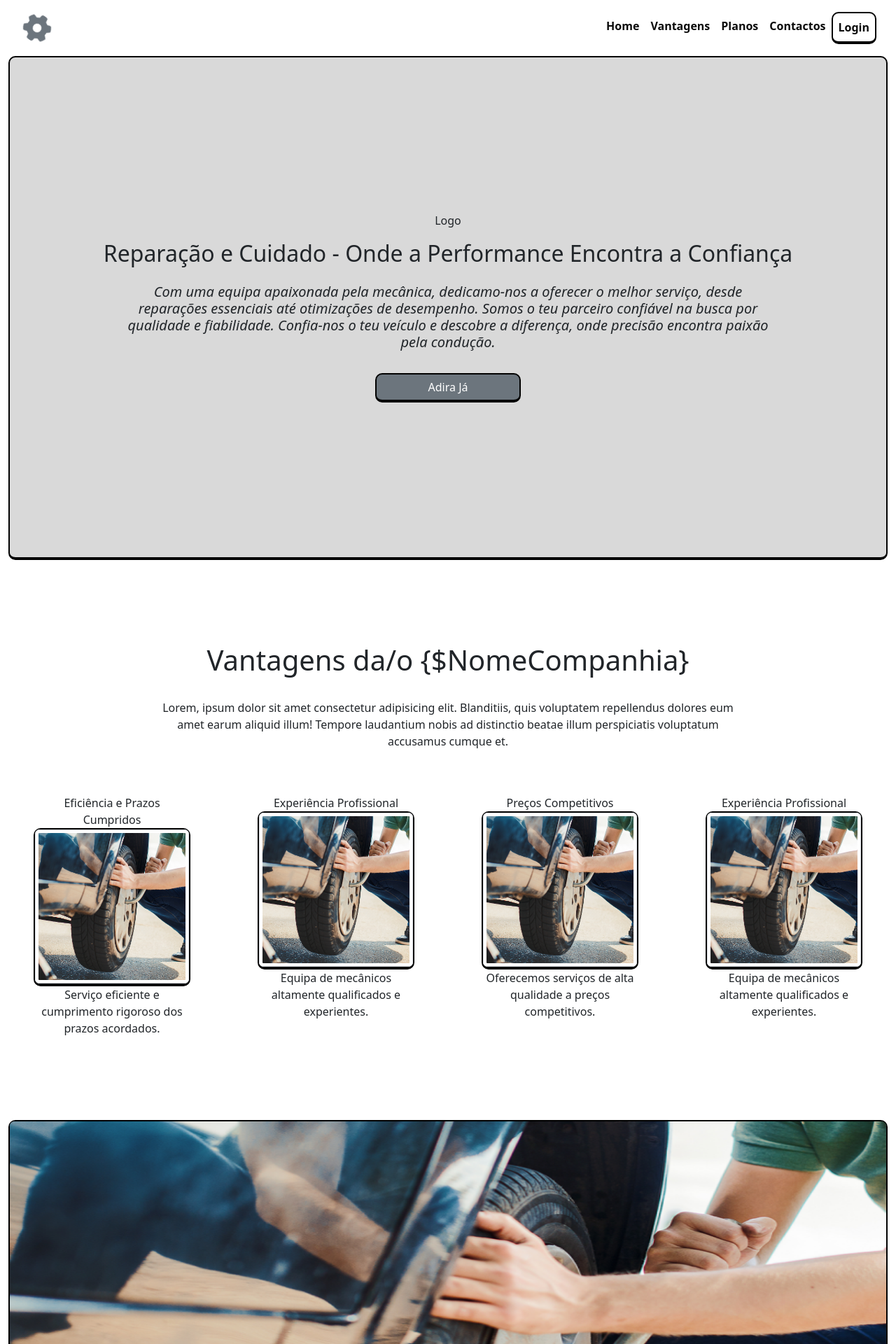
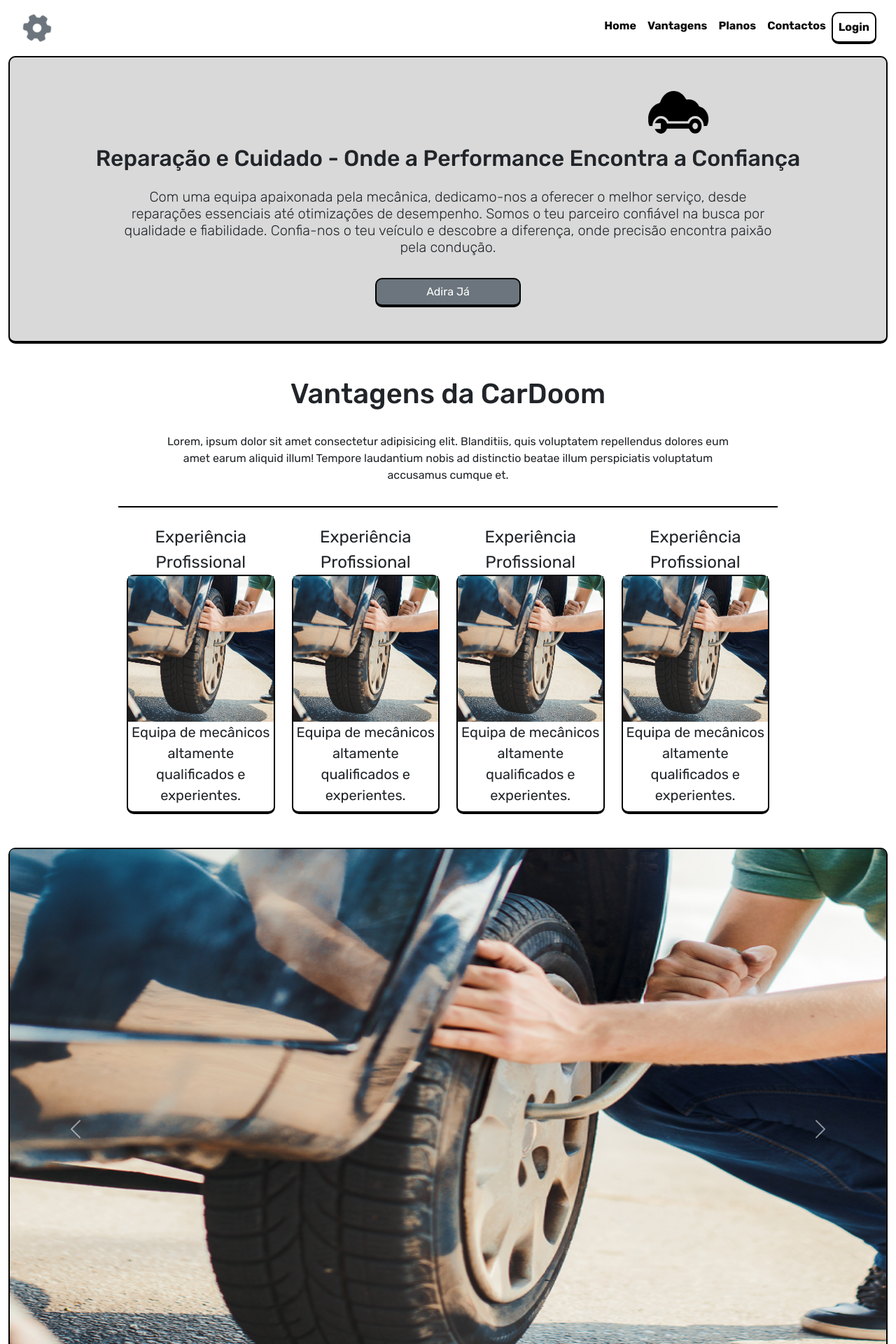
Before and after one commit to Bet20/TP_SIR, a PHP site: page / in a window 1280 px wide. Shown: the top 1920 px of the page at 70% size. Run offline with PHP 8.4, Linux system fonts and the light colour scheme.

Commit message:
changed cards to follow figma spec

```diff
--- a/css/style.css
+++ b/css/style.css
@@ -32,9 +32,9 @@ h5 {
 }
 
 ul, li, a {
-    list-style: none;
-    text-decoration: none;
-    padding: 0;
+    /* list-style: none; */
+    /* text-decoration: none; */
+    /* padding: 0; */
 }
 
 .teste {
@@ -150,3 +150,58 @@ img{
     0% { transform: rotate(0deg); }
     100% { transform: rotate(360deg); }
   }
+
+
+/* changes */
+.img-thumbnail {
+  border: none;
+  padding: 0;
+}
+
+body {
+  font-family: Rubik, sans-serif;
+}
+
+.custom .bg-black {
+  background: black;
+}
+
+.custom .fg-black {
+  color: black;
+}
+
+.custom .fg-white {
+  color: white;
+}
+
+.logo {
+  width: 100px;
+  position: relative;
+  animation: logo-anim 4s cubic-bezier(0.86, 0, 0.07, 1) infinite;
+}
+
+@keyframes logo-anim {
+  0% {
+  left: 0;
+  }
+  25% {
+  left: -30%;
+}
+  50% {
+  left: 0;
+  transform: scale(-1, 1);
+}
+ 75% {
+  left: 30%;
+}
+100% {
+  transform: scale(1, 1);
+  left: 0;
+}
+}
+
+hr {
+  opacity: 1;
+  border: 1px solid black;
+}
+/* end of changes */
--- a/index.html
+++ b/index.html
@@ -9,6 +9,13 @@
   <link rel="stylesheet" href="https://cdnjs.cloudflare.com/ajax/libs/font-awesome/6.4.2/css/all.min.css"
     integrity="sha512-z3gLpd7yknf1YoNbCzqRKc4qyor8gaKU1qmn+CShxbuBusANI9QpRohGBreCFkKxLhei6S9CQXFEbbKuqLg0DA=="
     crossorigin="anonymous" referrerpolicy="no-referrer" />
+  <!-- Google Fonts -->
+  <link rel="preconnect" href="https://fonts.googleapis.com">
+  <link rel="preconnect" href="https://fonts.gstatic.com" crossorigin>
+  <link
+    href="https://fonts.googleapis.com/css2?family=Noto+Sans:ital,wght@0,300;0,400;0,500;0,600;0,700;1,300;1,400;1,500;1,600;1,700&family=Rubik:ital,wght@0,300;0,400;0,500;0,600;0,700;0,800;0,900;1,300;1,400;1,500;1,600;1,700;1,800;1,900&display=swap"
+    rel="stylesheet">
+  <!-- /Google Fonts -->
   <link href="css/style.css" rel="stylesheet">
 </head>
 
@@ -50,21 +57,21 @@
     <!-- Banner -->
     <div class="row">
       <div class="col">
-        <div class="pv-4 teste top align-items-center justify-content-center d-flex">
+        <div class="pv-4 pb-5 pt-5 teste align-items-center justify-content-center d-flex">
           <div class="text-center text-dark">
             <div>
-              Logo
+              <img class="logo" src="logo.svg">
             </div>
             <div class="d-flex flex-column align-items-center">
               <h2 class="p-3">Reparação e Cuidado - Onde a Performance Encontra a Confiança</h2>
-              <h5 class="pb-3 col-9"><i>
-                  Com uma equipa apaixonada pela mecânica, dedicamo-nos a oferecer o melhor serviço,
-                  desde reparações essenciais até otimizações de desempenho.
-                  Somos o teu parceiro confiável na busca por qualidade e fiabilidade.
-                  Confia-nos o teu veículo e descobre a diferença, onde precisão encontra paixão pela condução.
-              </i></h5>
-              <button class="btn btn-secondary special-border col-2 mt-3">
-                <a href="#propostas" class="text-white text-decoration-none">Adira Já</a>
+              <h5 class="pb-3 col-9 fw-light">
+                Com uma equipa apaixonada pela mecânica, dedicamo-nos a oferecer o melhor serviço,
+                desde reparações essenciais até otimizações de desempenho.
+                Somos o teu parceiro confiável na busca por qualidade e fiabilidade.
+                Confia-nos o teu veículo e descobre a diferença, onde precisão encontra paixão pela condução.
+              </h5>
+              <button class="btn btn-secondary special-border col-md-2 col-8 mt-3">
+                <a href="#propostas" class="w-100 text-white text-decoration-none">Adira Já</a>
               </button>
             </div>
           </div>
@@ -72,10 +79,10 @@
       </div>
     </div>
     <!-- Advantages section -->
-    <div id="vantagens" class="vh-100 d-flex flex-column align-items-center justify-content-center">
+    <div id="vantagens" class="d-flex flex-column align-items-center justify-content-center">
       <div>
         <h1 class="col-12 text-center pt-5 pb-4">
-          Vantagens da/o {$NomeCompanhia}
+          Vantagens da CarDoom
         </h1>
         <div class="col-12 text-center">
           <p class="col-8 mx-auto">
@@ -86,39 +93,40 @@
           </p>
         </div>
       </div>
-      <div class="row text-center">
-        <div class="col-md-3 col-12 p-5">
-          <span>Eficiência e Prazos Cumpridos</span>
-          <div class="special-border">
-            <img class="img-thumbnail" src="images/flat_tire.png">
+      <hr class="w-75 mb-4">
+      <div class="row w-75 text-center mb-5">
+        <div class="col-md-3 col-12 ">
+          <span class="fs-4">Experiência Profissional</span>
+          <div class="special-border pb-2">
+            <img class="img-thumbnail rounded-0" src="images/flat_tire.png">
+            <span class="fs-5 mt-3">Equipa de mecânicos altamente qualificados e experientes.</span>
           </div>
-          <span>Serviço eficiente e cumprimento rigoroso dos prazos acordados.</span>
         </div>
-        <div class="col-md-3 col-12 p-5">
-          <span>Experiência Profissional</span>
-          <div class="special-border">
-            <img class="img-thumbnail" src="images/flat_tire.png">
+        <div class="col-md-3 col-12">
+          <span class="fs-4">Experiência Profissional</span>
+          <div class="special-border pb-2">
+            <img class="img-thumbnail rounded-0" src="images/flat_tire.png">
+            <span class="fs-5">Equipa de mecânicos altamente qualificados e experientes.</span>
           </div>
-          <span>Equipa de mecânicos altamente qualificados e experientes.</span>
         </div>
-        <div class="col-md-3 col-12 p-5">
-          <span>Preços Competitivos</span>
-          <div class="special-border">
-            <img class="img-thumbnail" src="images/flat_tire.png">
+        <div class="col-md-3 col-12">
+          <span class="fs-4">Experiência Profissional</span>
+          <div class="special-border pb-2">
+            <img class="img-thumbnail rounded-0" src="images/flat_tire.png">
+            <span class="fs-5">Equipa de mecânicos altamente qualificados e experientes.</span>
           </div>
-          <span>Oferecemos serviços de alta qualidade a preços competitivos.</span>
         </div>
-        <div class="col-md-3 col-12 p-5">
-          <span>Experiência Profissional</span>
-          <div class="special-border">
-            <img class="img-thumbnail" src="images/flat_tire.png">
+        <div class="col-md-3 col-12">
+          <span class="fs-4">Experiência Profissional</span>
+          <div class="special-border pb-2">
+            <img class="img-thumbnail rounded-0" src="images/flat_tire.png">
+            <span class="fs-5">Equipa de mecânicos altamente qualificados e experientes.</span>
           </div>
-          <span>Equipa de mecânicos altamente qualificados e experientes.</span>
         </div>
       </div>
     </div>
     <!-- Carousel -->
-    <div class="vh-100 teste">
+    <div class="teste">
       <div id="carouselLanding" class="carousel slide" data-ride="carousel">
         <div class="carousel-inner">
           <div class="carousel-item active">
@@ -149,43 +157,58 @@
       <div class="row justify-content-center col-12">
         <div class="col-md-4">
           <div class="card text-center teste">
-            <div class="card-body">
-              <h5 class="card-title">Plano Básico</h5>
+            <div class="card-body custom">
+              <h5 class="py-3 rounded-3 bg-black fg-white card-title">
+                Uma vez sem vez</h5>
+              <p class="fs-5">Precisa de um arranjo pontual. Sem qualquer tipo de compromisso.</p>
+              <div class="row">
+                <div class="col-md-2"></div>
+                <div class="col-md-8">
+                  <ul class="text-start">
+                    <li><u>Garantimos um preço competitivo</u></li>
+                    <li>A mesma profissionalidade de sempre</li>
+                    <li>E muito mais</li>
+                  </ul>
+                </div>
+                <div class="col-md-2"></div>
+              </div>
+              <p class="card-text">A escolha perfeita para iniciantes.</p>
+              <hr />
+              <p class="fs-2 card-text"><strong>Preço:</strong> $19.99/mês</p>
+            </div>
+          </div>
+        </div>
+        <div class="col-md-4">
+          <div class="card text-center teste">
+            <div class="card-body custom">
+              <h5 class="py-3 rounded-3 bg-black fg-white card-title">Um carro, um plano</h5>
+              <p class="fs-5">
+                Com este plano, cobrimos as reparações do seu carro durante um ano.
+              </p>
               <ul>
                 <li>Vantagem 1</li>
                 <li>Vantagem 2</li>
                 <li>Vantagem 3</li>
               </ul>
-              <p class="card-text">A escolha perfeita para iniciantes.</p>
-              <p class="card-text"><strong>Preço:</strong> $19.99/mês</p>
+
+              <p class="card-text">O nosso plano mais popular.</p>
+              <hr>
+              <p class="fs-2 card-text"><strong>Preço:</strong> $29.99/mês</p>
             </div>
           </div>
         </div>
         <div class="col-md-4">
           <div class="card text-center teste">
             <div class="card-body">
-              <h5 class="card-title">Plano Premium</h5>
-              <ul>
-                <li>Vantagem 1</li>
-                <li>Vantagem 2</li>
-                <li>Vantagem 3</li>
-              </ul>
-              <p class="card-text">O nosso plano mais popular.</p>
-              <p class="card-text"><strong>Preço:</strong> $29.99/mês</p>
-            </div>
-          </div>
-        </div>
-        <div class="col-md-4">
-          <div class="card text-center teste">
-            <div class="card-body">
-              <h5 class="card-title">Plano Avançado</h5>
+              <h5 class="py-3 rounded-3 bg-black fg-white card-title">Plano Total</h5>
+              <p class="fs-5">Com este plano, cobrimos as reparações de até 3 dos seus carros, durante um ano</p>
               <ul>
                 <li>Vantagem 1</li>
                 <li>Vantagem 2</li>
                 <li>Vantagem 3</li>
               </ul>
               <p class="card-text">Para utilizadores avançados.</p>
-              <p class="card-text"><strong>Preço:</strong> $39.99/mês</p>
+              <p class="fs-2 card-text"><strong>Preço:</strong> $39.99/mês</p>
             </div>
           </div>
         </div>
@@ -200,7 +223,8 @@
           <div class="d-flex align-items-center justify-content-center">
             <div class="teste p-4">
               <h3>Envie-nos uma mensagem</h3>
-              <p>A sua opinião é bem-vinda e estamos sempre disponíveis para ajudar. Por favor preencha o formulário.</p>
+              <p>A sua opinião é bem-vinda e estamos sempre disponíveis para ajudar. Por favor preencha o formulário.
+              </p>
               <span><i class="text-gray text-xs">Todos os campos são de preenchimento obrigatório</i></span>
               <div class="row">
                 <div class="col-md-6">
@@ -292,7 +316,8 @@
           </a>
         </div>
         <div class="button">
-          <a href="https://www.youtube.com/channel/UCaKwmpakn6fALZrQ6Wz_YaA" target="_blank" rel='noreferrer' class="youtube">
+          <a href="https://www.youtube.com/channel/UCaKwmpakn6fALZrQ6Wz_YaA" target="_blank" rel='noreferrer'
+            class="youtube">
             <div class="icon">
               <i class="fab fa-youtube"></i>
             </div>
```
Also changed, not shown: copy.txt (added, +22 -0 lines), logo.svg (added).
